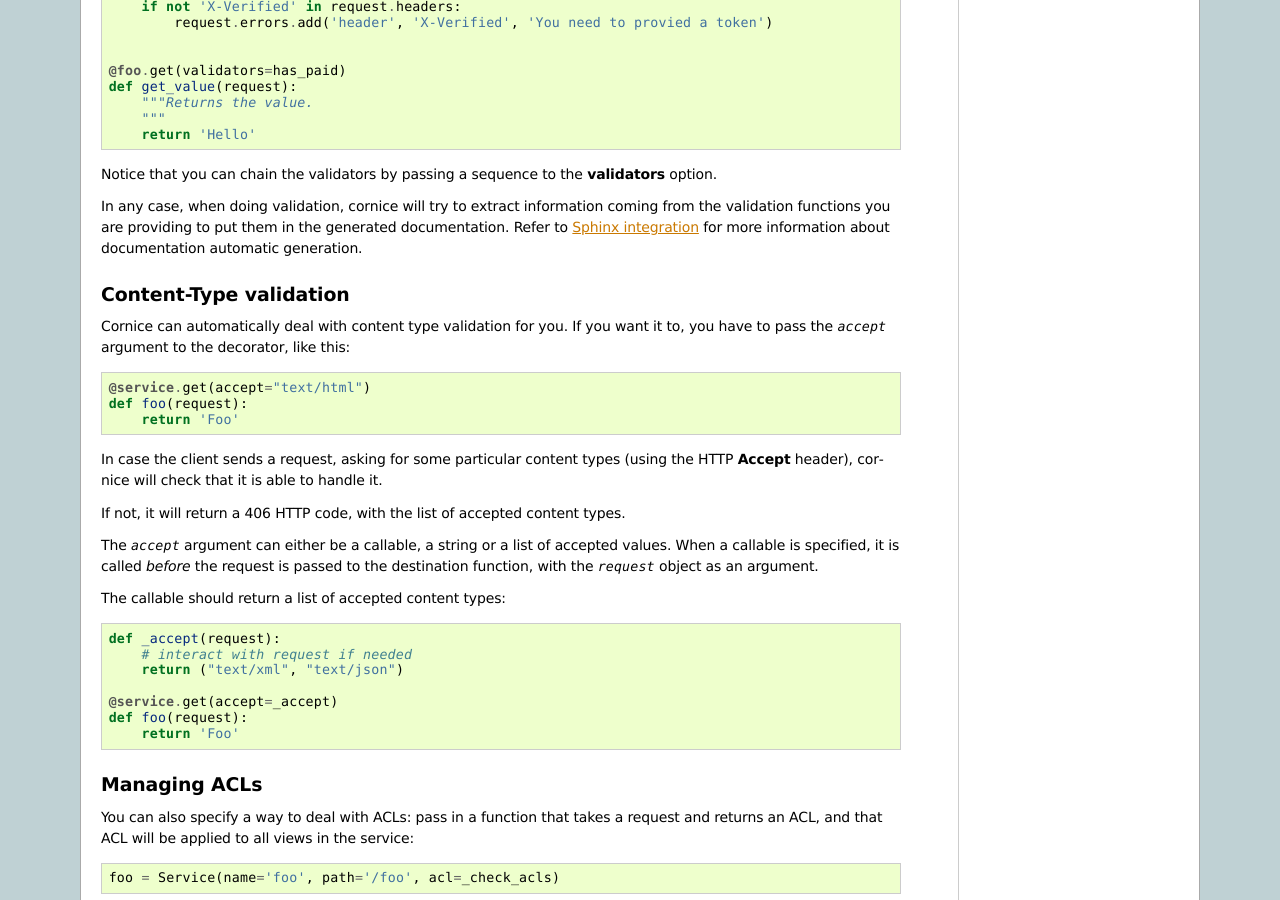
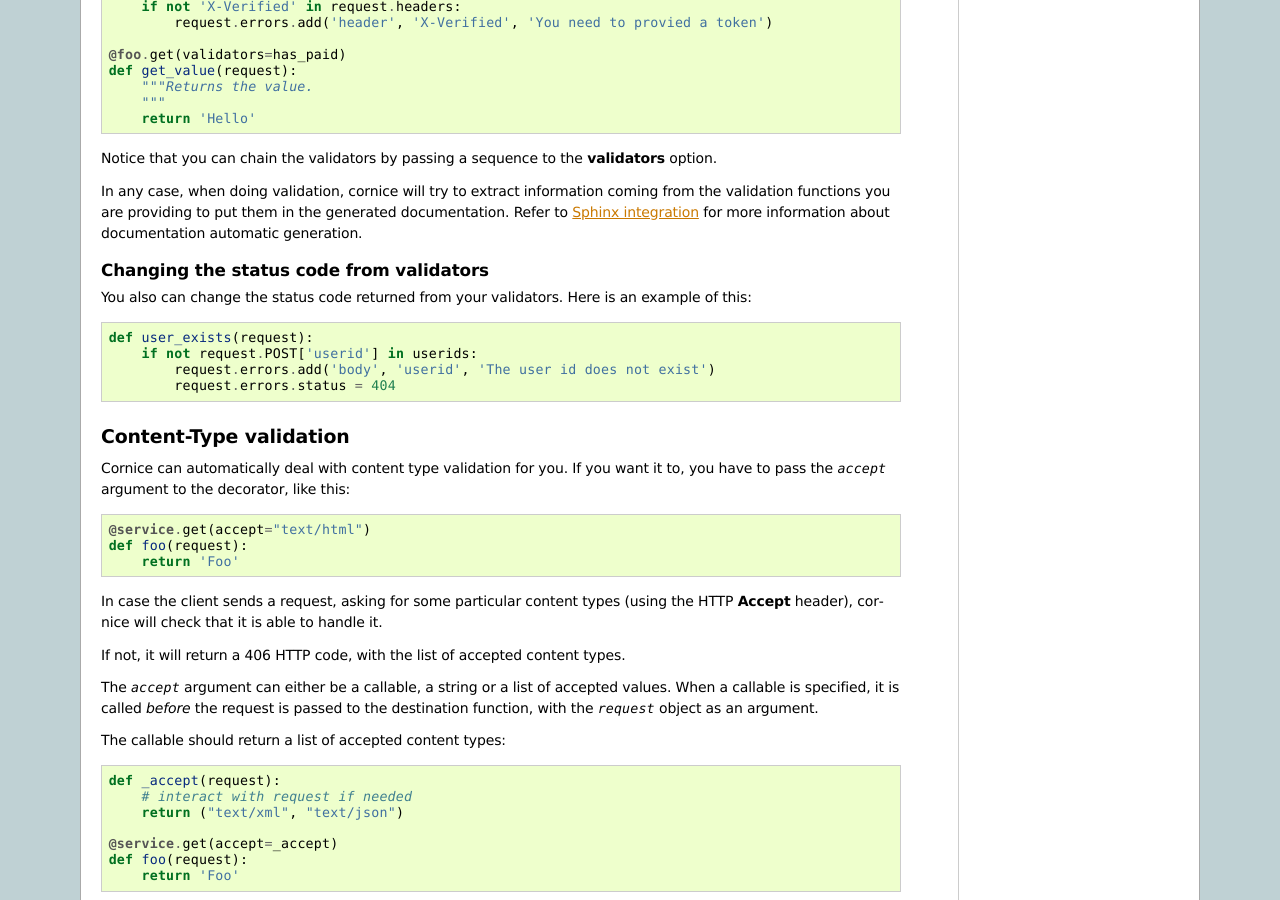
Before and after one commit to Cornices/cornice, a Sphinx documentation site: the page built from docs/source/validation.rst, in a window 1280 px wide and 900 px high, scrolled down 2105 px. Built offline with Sphinx 7.4.7, drawn with Linux system fonts in a browser that asks for light colours; some of the changed text lies outside the part shown.

Commit message:
add documentation about setting the status code for validators. Fix #63

```diff
--- a/docs/source/validation.rst
+++ b/docs/source/validation.rst
@@ -137,7 +137,6 @@ Let's take an example: we want to make sure the incoming request has an
         if not 'X-Verified' in request.headers:
             request.errors.add('header', 'X-Verified', 'You need to provied a token')
 
-
     @foo.get(validators=has_paid)
     def get_value(request):
         """Returns the value.
@@ -152,6 +151,17 @@ In any case, when doing validation, cornice will try to extract information
 coming from the validation functions you are providing to put them in the
 generated documentation. Refer to :doc:`sphinx` for more information about
 documentation automatic generation.
+
+Changing the status code from validators
+----------------------------------------
+
+You also can change the status code returned from your validators. Here is an
+example of this::
+
+    def user_exists(request):
+        if not request.POST['userid'] in userids:
+            request.errors.add('body', 'userid', 'The user id does not exist')
+            request.errors.status = 404
 
 
 Content-Type validation
```
